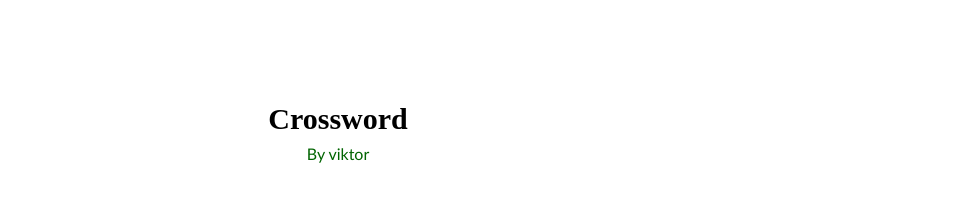
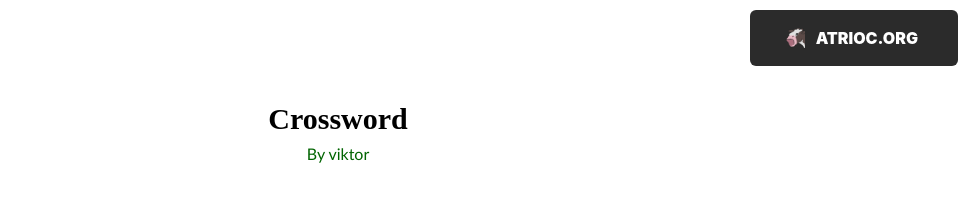
Before and after one commit to vikt-orb/aclucw, a plain HTML site: page index.html in a window 1280 px wide. Shown: the top 214 px of the page, 302-1280 px from the left. Drawn offline with Linux system fonts and the light colour scheme.

Commit message:
Adding atrioc.org link

```diff
--- a/cw.css
+++ b/cw.css
@@ -40,6 +40,91 @@ img {
   zoom: 125%;
   }
 
+.test {
+  -webkit-text-size-adjust: 100%;
+  tab-size: 4;
+  -webkit-font-smoothing: antialiased;
+  border: 0 solid #e5e7eb;
+  box-sizing: border-box;
+  --tw-border-spacing-x: 0;
+  --tw-border-spacing-y: 0;
+  --tw-translate-x: 0;
+  --tw-translate-y: 0;
+  --tw-rotate: 0;
+  --tw-skew-x: 0;
+  --tw-skew-y: 0;
+  --tw-scale-x: 1;
+  --tw-scale-y: 1;
+  --tw-pan-x: ;
+  --tw-pan-y: ;
+  --tw-pinch-zoom: ;
+  --tw-scroll-snap-strictness: proximity;
+  --tw-gradient-from-position: ;
+  --tw-gradient-via-position: ;
+  --tw-gradient-to-position: ;
+  --tw-ordinal: ;
+  --tw-slashed-zero: ;
+  --tw-numeric-figure: ;
+  --tw-numeric-spacing: ;
+  --tw-numeric-fraction: ;
+  --tw-ring-inset: ;
+  --tw-ring-offset-width: 0px;
+  --tw-ring-offset-color: #fff;
+  --tw-ring-color: rgba(59,130,246,.5);
+  --tw-ring-offset-shadow: 0 0 #0000;
+  --tw-ring-shadow: 0 0 #0000;
+  --tw-shadow: 0 0 #0000;
+  --tw-shadow-colored: 0 0 #0000;
+  --tw-blur: ;
+  --tw-brightness: ;
+  --tw-contrast: ;
+  --tw-grayscale: ;
+  --tw-hue-rotate: ;
+  --tw-invert: ;
+  --tw-saturate: ;
+  --tw-sepia: ;
+  --tw-drop-shadow: ;
+  --tw-backdrop-blur: ;
+  --tw-backdrop-brightness: ;
+  --tw-backdrop-contrast: ;
+  --tw-backdrop-grayscale: ;
+  --tw-backdrop-hue-rotate: ;
+  --tw-backdrop-invert: ;
+  --tw-backdrop-opacity: ;
+  --tw-backdrop-saturate: ;
+  --tw-backdrop-sepia: ;
+  font-feature-settings: normal;
+  color: white;
+  font-family: -apple-system,brandon-grotesque,BlinkMacSystemFont,Segoe UI,Roboto,Oxygen,Ubuntu,Cantarell,Fira Sans,Droid Sans,Helvetica Neue,sans-serif;  font-size: 100%;
+  font-variation-settings: normal;
+  line-height: 1.5;
+  margin: 0;
+  text-transform: none;
+  -webkit-appearance: button;
+  background-image: none;
+  cursor: pointer;
+  display: flex;
+  align-items: center;
+  justify-content: center;
+  gap: 1rem;
+  border-radius: .375rem;
+  --tw-bg-opacity: 1;
+  background-color: rgb(43 43 43/var(--tw-bg-opacity));
+  padding-left: 2.5rem;
+  padding-right: 2.5rem;
+  padding-bottom: 1rem;
+  padding-top: 1rem;
+  font-weight: 900;
+  color: white;
+  position:absolute;
+  top:10px;
+  right:20px;
+}
+
+.test:hover {
+  --tw-bg-opacity:1
+  ;background-color:rgb(53 53 53/var(--tw-bg-opacity))
+}
 
 /* The actual popup (appears on top) */
 .popup .popuptext {
--- a/index.html
+++ b/index.html
@@ -25,7 +25,10 @@ Version: Exolve v1.56 November 19, 2023
 
 
 <body>
-<img src="tribune.png" alt="The ACLU Tribune Logo", width = 250px, height = auto>
+<div>
+  <img src="tribune.png" alt="The ACLU Tribune Logo" width = 250px height = auto>
+  <a href="https://atrioc.org/"><button class="test"><img src="favicon_atriocorg.png" height = 20px width = auto style="margin:-25px" >ATRIOC.ORG</button></a>
+</div>
 <script>
 createExolve(`
 ======REPLACE WITH YOUR PUZZLE BELOW======
```
Also changed, not shown: favicon_atriocorg.png (added).
